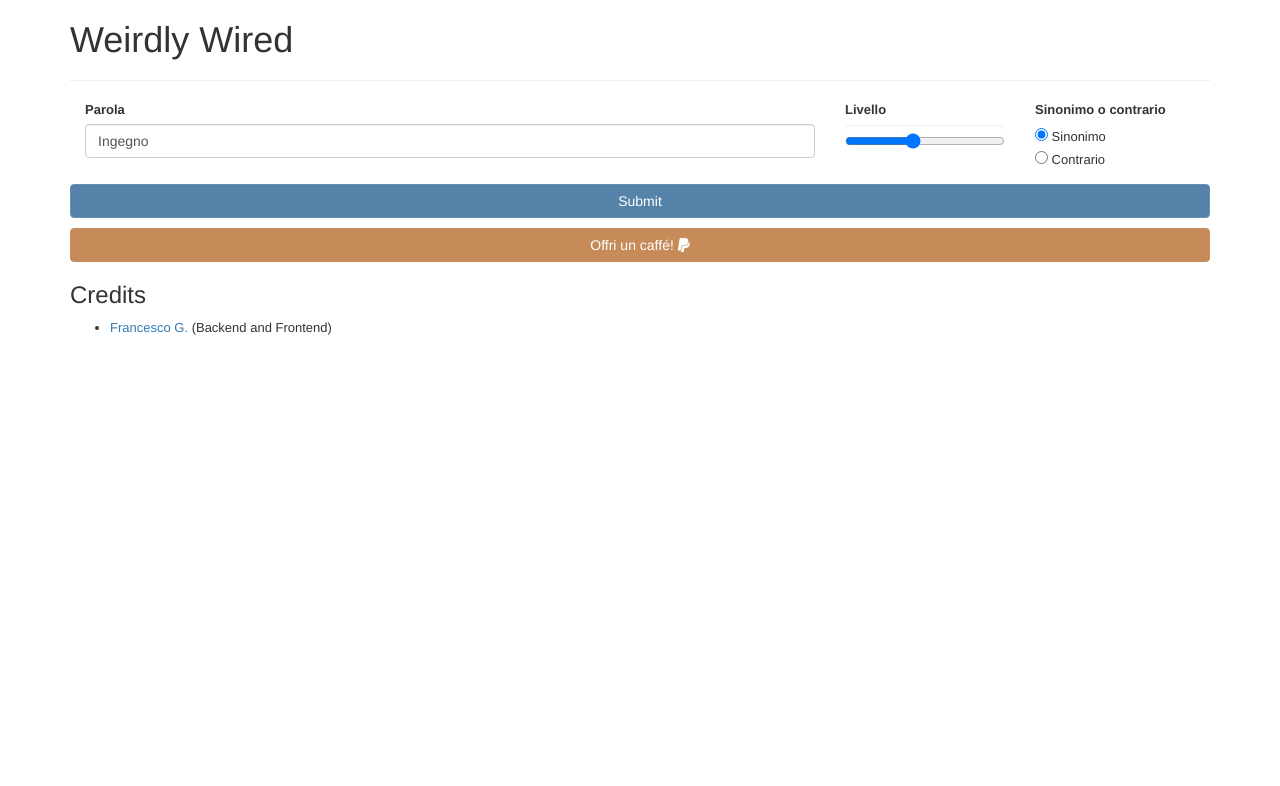
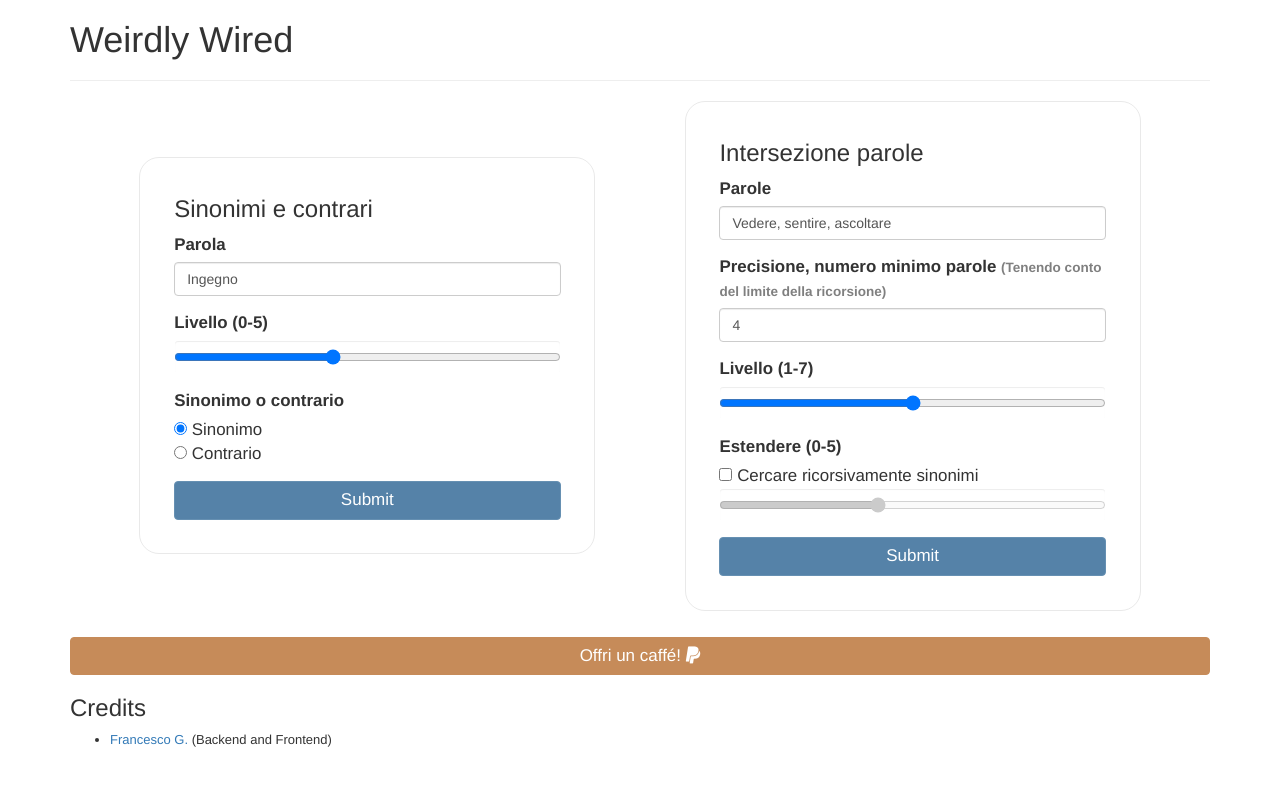
Before and after one commit to frephs/WeirdlyWired, a Flask app: page / in a window 1280 px wide. Shown: the top 786 px of the page. Run offline with Flask 2, Linux system fonts and the light colour scheme; some libraries are stand-ins or nearby versions.

Commit message:
Now finds common synonyms given a list of words

```diff
--- a/app.py
+++ b/app.py
@@ -11,9 +11,9 @@ app.config['TEMPLATES_AUTO_RELOAD'] = True
 def index():
 	return render_template('index.html')
 
-@app.route('/results/', methods = ['POST', 'GET'])
-@app.route('/results', methods = ['POST', 'GET'])
-def data():
+@app.route('/sininomiecontrari/', methods = ['POST', 'GET'])
+@app.route('/sinonimiecontrari', methods = ['POST', 'GET'])
+def sinecon():
 	form_data = request.form
 	print(form_data)
 	parola = request.form.get('parola')
@@ -27,6 +27,35 @@ def data():
 		return render_template('error.html', e=e)
 	try:
 		return render_template('results.html', words=w, livello=livello)
+	except Exception as e:
+		return render_template('error.html', e=e)
+
+@app.route('/intersezione/', methods = ['POST', 'GET'])
+@app.route('/intersezione', methods = ['POST', 'GET'])
+def intersection():
+	form_data = request.form
+	print(form_data)
+
+	parole = request.form.get('parole')
+	estendere = (request.form.get('estendi')) == "on"
+	livello = int(request.form.get('level'))
+	precisione = int(request.form.get('precisione'))
+
+	if parole == '':
+		return render_template('error.html', e="Non hai inserito una parola")
+	try:
+		i = findIntersection(parole, precisione, livello)
+		if estendere:
+			estensione = int(request.form.get('estensione'))
+			for w in i:
+				i = getWords(i, w[0], w[1], estensione, True)
+				print("Extending")
+
+
+	except Exception as e:
+		return render_template('error.html', e=e)
+	try:
+		return render_template('results.html', words=i, livello=livello)
 	except Exception as e:
 		return render_template('error.html', e=e)
 
--- a/core.py
+++ b/core.py
@@ -80,7 +80,7 @@ def intersect(words_a, words_list):
             if not found:
                 break; # I HATE PYTHON SO MUCH
         if found:
-            intersection.append(a[0].capitalize())
+            intersection.append([a[0].capitalize(), 0, 1+ len(words_list)])
     return intersection
 
 def findIntersection(str, precision, maxRecursion):
--- a/static/css/style.css
+++ b/static/css/style.css
@@ -59,9 +59,12 @@ body {
 #cloud > div{
      padding: 10px;
      border-radius: 10px;
+     max-height: 50px;
+     background-color: #FFFFFF;
+     transition: 250ms;
 }
 #cloud>div:hover{
-     box-shadow: 0px 5px 5px 5px rgba(0, 0, 0, .1);
+   background-color: rgba(218, 218, 218, 0.466);
 }
 
 #search-bar>.button {
--- a/templates/index.html
+++ b/templates/index.html
@@ -24,6 +24,13 @@
                $("#loading").hide();
                $("#content").show();
           }
+
+          function activate(){
+               if($("#rangextend")[0].disabled)
+                    $("#rangextend")[0].disabled = false;
+               else
+                    $("#rangextend")[0].disabled = true;
+          }
           // ]]></script>
      </head>
      <meta name="viewport" content="width=device-width, initial-scale=1.0">
@@ -31,6 +38,9 @@
      <body>
           <title>GetAulePolimi</title>
           <style media="screen">
+               body{
+                    font-size:1.2em;
+               }
                .button {
                     background-color: #5582A8;
                     color: white;
@@ -46,22 +56,62 @@
                     margin: auto;
                     text-align: center;
                }
+               #forms{
+                    flex-direction: column;
+                    display: flex;
+                    gap:20px;
+               }
+
+               #forms > div {
+                    padding:20px;
+                    border: 1px solid rgba(219, 219, 219, 0.6);
+                    border-radius: 20px;
+
+
+               }
+
+               #forms h3 {
+                    margin-top:0.2em;
+                    font-weight: 500;
+               }
+
+               @media only screen and (min-width: 768px) {
+                    #forms{
+                         flex-direction: row;
+                         margin-bottom: 2em;
+                         justify-content: space-evenly;
+                         align-items: center;
+                    }
+                    #forms > div{
+                         font-size:1.3em;
+                         padding:2em;
+
+                         width: 40%;
+                    }
+                    .btn {
+                         font-size:17px;
+                    }
+               }
+
           </style>
           <div class="container" id="content">
                <h1>Weirdly Wired</h1>
                <hr>
-               <form action="/results" method="post">
-                    <div class="form-group col-12 col-md-8 center">
+               <div id="forms">
+                    <div>
+                         <h3>Sinonimi e contrari</h3>
+                         <form action="/sinonimiecontrari" method="post">
+                              <div class="form-group col-12  center">
                                    <label for="parola">Parola</label>
                                    <input name='parola' class="form-control" value="Ingegno">
                               </div>
 
-                         <div class="form-group col-12 col-md-2 center">
-                         <label for="level">Livello</label>
+                              <div class="form-group col-12 center">
+                                   <label for="level">Livello (0-5)</label>
                                    <input type="range" min="0" max="5" name="level" class="form-control" value="2">
 
                               </div>
-                    <div class="form-group col-12 col-md-2 center">
+                              <div class="form-group col-12 center">
                                    <label for="sinonimo">Sinonimo o contrario</label> <br>
                                    <input type="radio" name="sinonimo" class="" value="True" checked> Sinonimo<br>
                                    <input type="radio" name="sinonimo" class="" value="False"> Contrario
@@ -73,6 +123,42 @@
                               </div>
 
                          </form>
+                    </div>
+                    <div>
+                         <h3>Intersezione parole</h3>
+                         <form action="/intersezione" method="post">
+                              <div class="form-group col-12 center">
+                                   <label for="parole">Parole</label>
+                                   <input name='parole' class="form-control" value="Vedere, sentire, ascoltare">
+                              </div>
+
+                              <div class="form-group col-12 center">
+                                   <label for="precisione">Precisione, numero minimo parole <span style="font-size:0.8em; color:rgba(0,0,0,0.5)">(Tenendo conto del limite della ricorsione)</span></label>
+                                   <input type="number" min="1" max="7" name="precisione" class="form-control" value="4">
+
+                              </div>
+                              <div class="form-group col-12 center">
+                                   <label for="level">Livello (1-7)</label>
+                                   <input type="range" min="1" max="7" name="level" class="form-control" value="4">
+
+                              </div>
+                              <div class="form-group col-12 center">
+                                   <label for="sinonimo">Estendere (0-5)</label> <br>
+                                   <input id="check" type="checkbox" name="estendi" class="" onchange="activate()"> Cercare ricorsivamente sinonimi
+                                   <input id="rangextend" type="range" min="0" max="5" name="estensione" class="form-control" value="2" disabled>
+
+                              </div>
+
+                              <div class="input submit">
+                                   <input class="btn btn-primary btn-block button" name="submit" type="submit" value="Submit" onclick="loading()">
+                                   <!-- <input class="btn btn-primary btn-block button" name="submit" type="submit" value="Submit" onclick=""> -->
+                              </div>
+
+                         </form>
+                    </div>
+               </div>
+
+
                <style media="screen">
                     a:hover{
                          text-decoration: none;
```
Also changed, not shown: templates/results.html (+12 -3 lines), todo.md (deleted, +0 -2 lines). Lines whose indentation alone changed are shown as unchanged.
